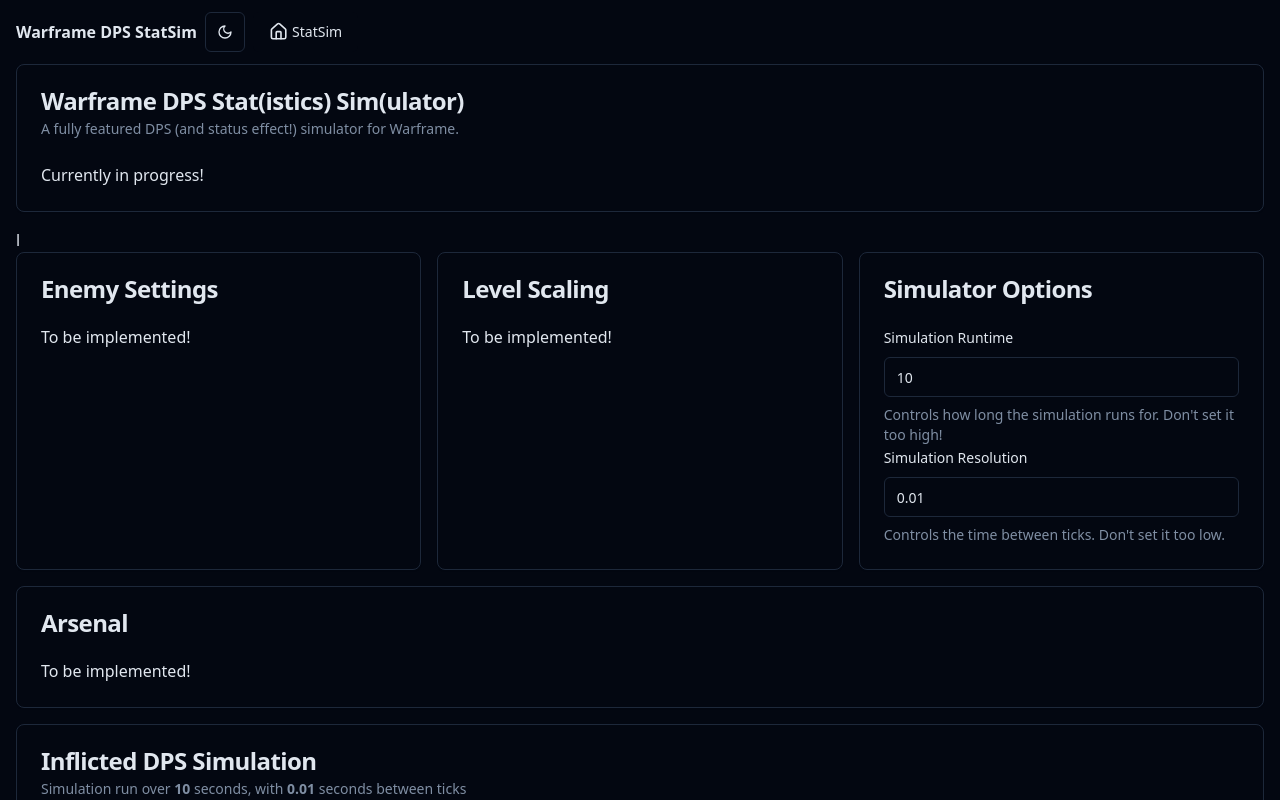
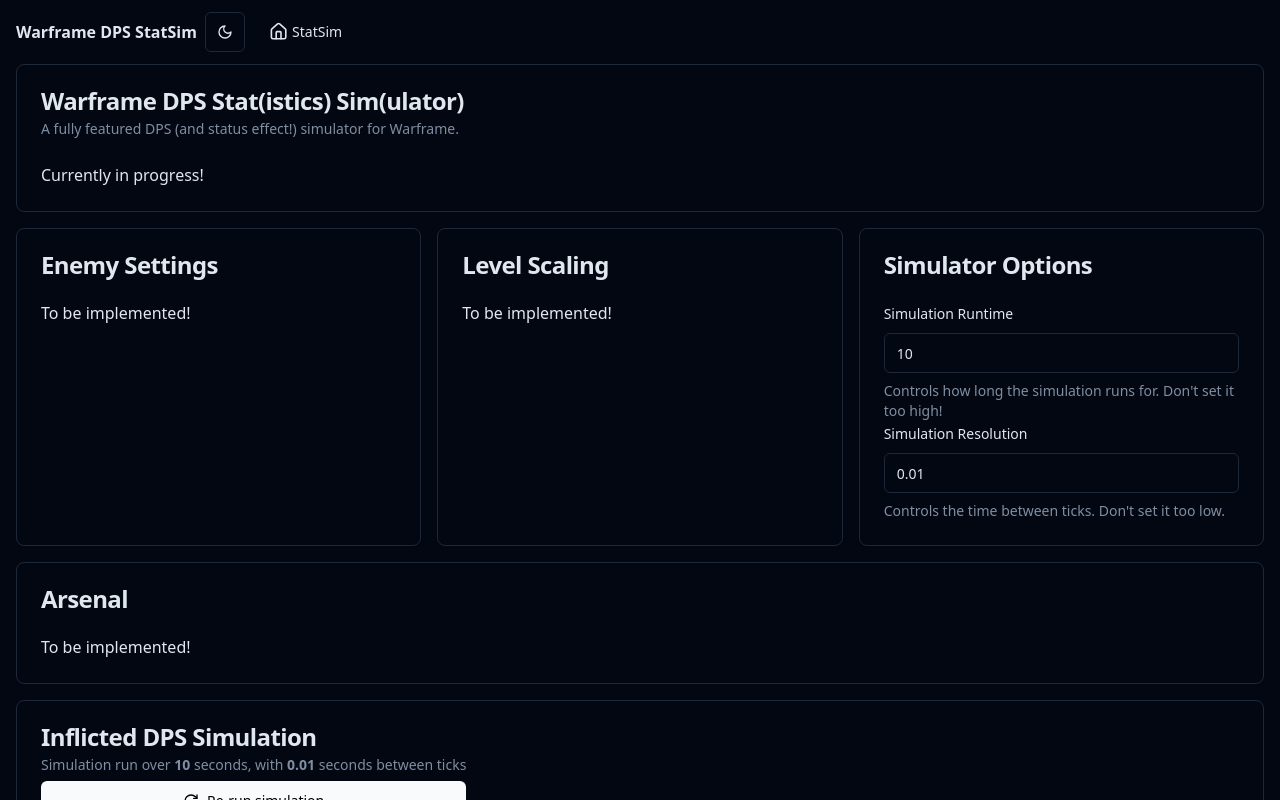
Before and after one commit to sharmavins23/Weapon-DPS-Statsim, a Next.js app: page / in a window 1280 px wide. Shown: the top 800 px of the page. Built offline with nearby package versions, Linux system fonts and the light colour scheme.

Commit message:
Removed this odd blurb

```diff
--- a/src/app/page.tsx
+++ b/src/app/page.tsx
@@ -173,7 +173,6 @@
 
                 <Form {...form}>
                     <form onSubmit={form.handleSubmit(onSubmit)}>
-                        l{" "}
                         <div className="flex flex-1 flex-col gap-4 pt-0">
                             {/* Simulator knobs */}
                             <div className="grid auto-rows-min gap-4 md:grid-cols-3">
```
